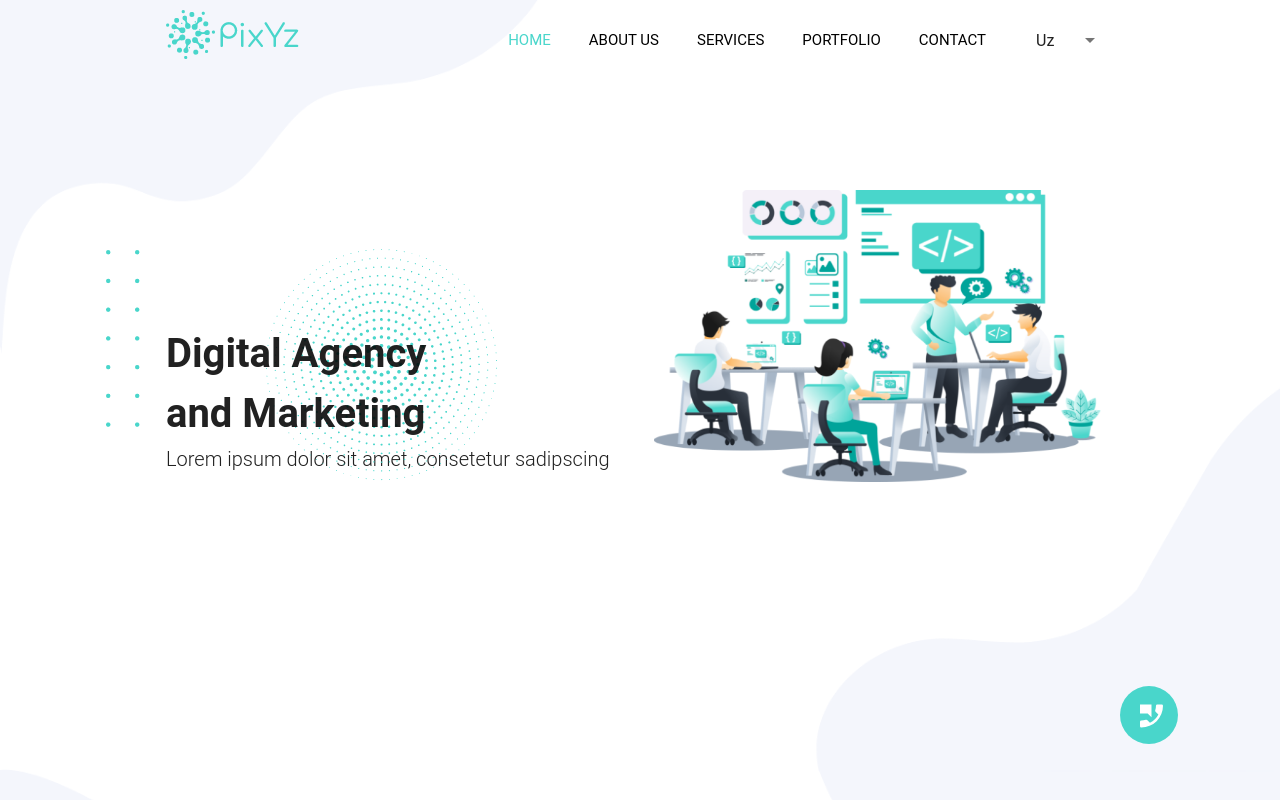
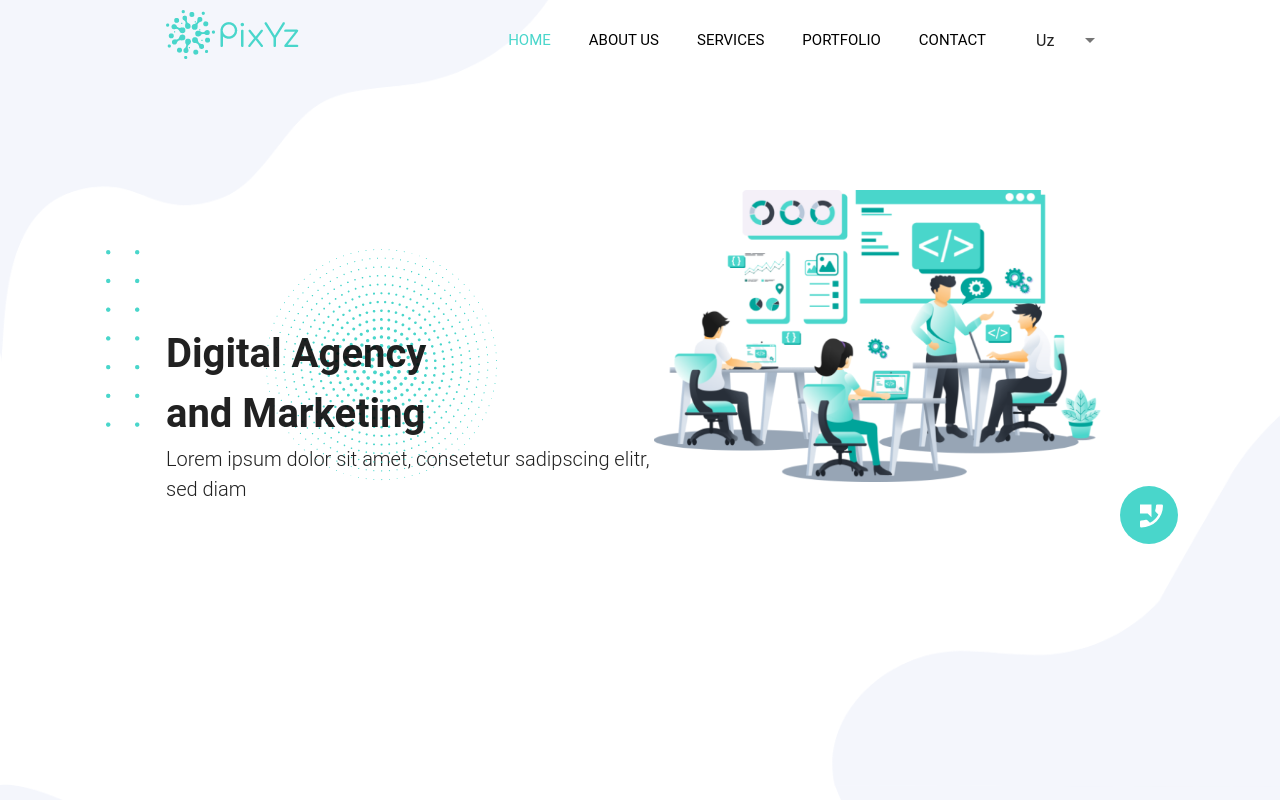
Before and after one commit to ShohruhDev/pixyz, a Vue app: page /home in a window 1280 px wide. Shown: the top 800 px of the page. Built offline with nearby package versions, Linux system fonts and the light colour scheme.

Commit message:
pixel perfect

```diff
--- a/src/components/Home/HomeIntro.vue
+++ b/src/components/Home/HomeIntro.vue
@@ -5,7 +5,7 @@
       <div class="home-intro-wrapper">
         <div class="home-intro__title">
           <h1>Digital Agency <br/>and Marketing</h1>
-          <p>Lorem ipsum dolor sit amet, consetetur sadipscing </p>
+          <p>Lorem ipsum dolor sit amet, consetetur sadipscing elitr, sed diam  </p>
         </div>
         </div>
       </div>
--- a/src/components/Home/HomeTest.vue
+++ b/src/components/Home/HomeTest.vue
@@ -126,7 +126,7 @@ export default {
 
 <style lang="scss">
 .home-test {
-  padding: 76px 0 81px 0;
+  padding: 92px 0 90px 0;
   background: #f4f6fc;
     @media screen and (max-width: 960px) {
       padding: 30px 0;
--- a/src/components/layout/Phone.vue
+++ b/src/components/layout/Phone.vue
@@ -20,7 +20,7 @@
 <style lang="scss" scoped>
 .icon-phone {
     position: fixed;
-    bottom: 7%;
+    bottom: 32%;
     right: 8%;
     width: 58px;
     height: 58px;
```
